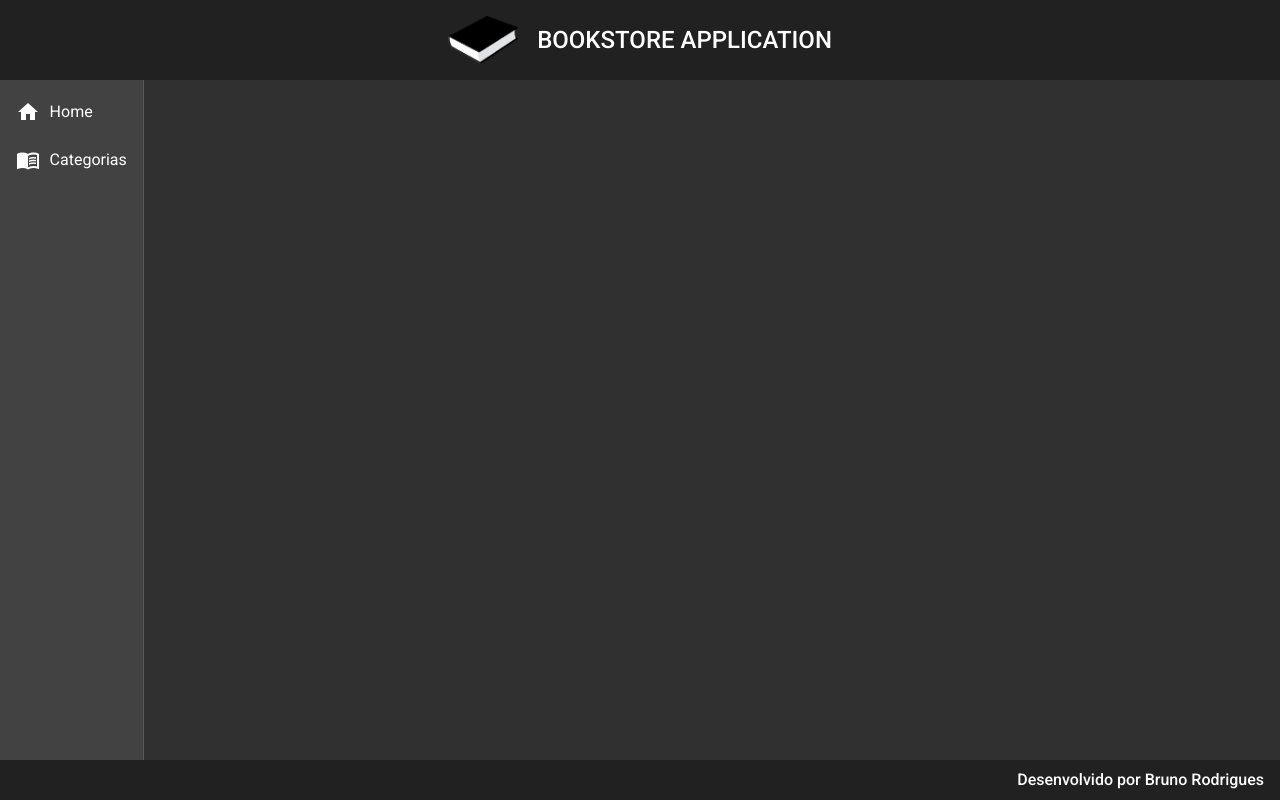
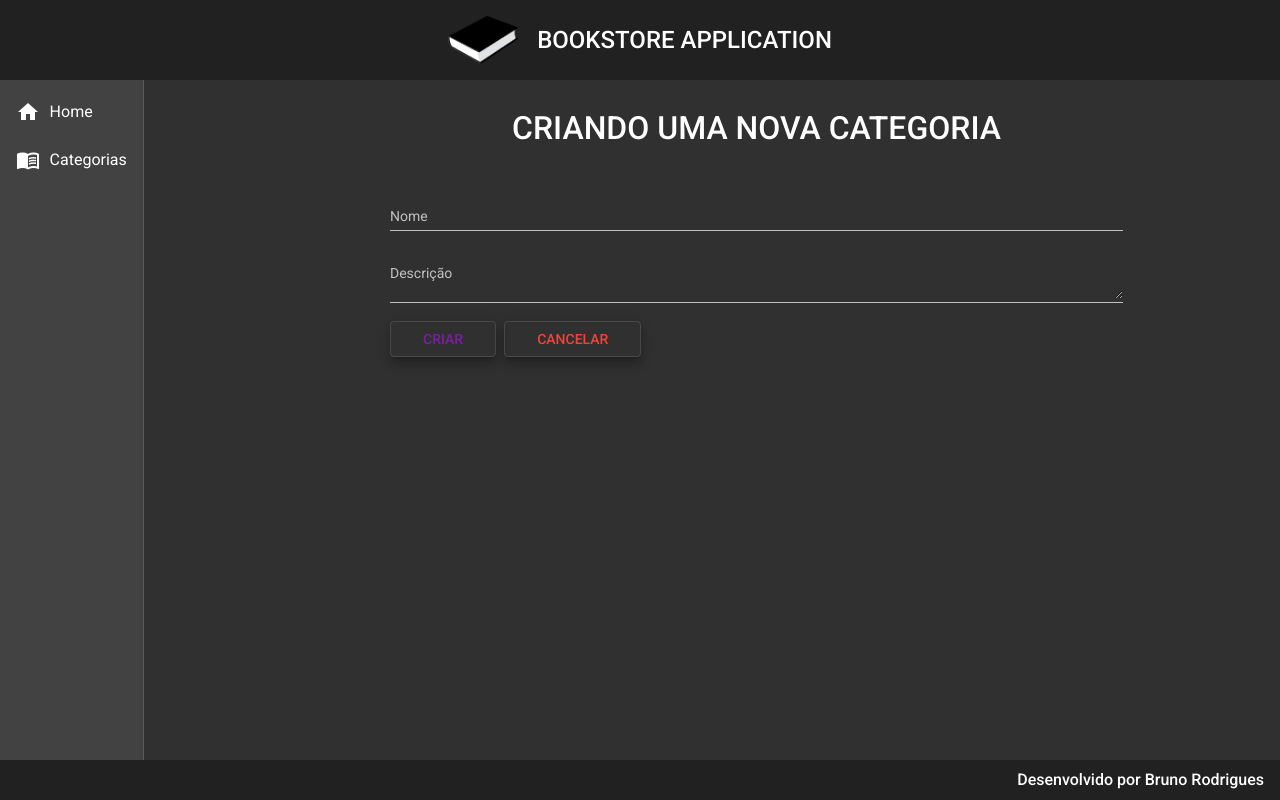
Before and after one commit to BrunoRodriguesN/bookstore-front, an Angular app: page /categorias/create in a window 1280 px wide. Before the commit this address led to /. Built offline with nearby package versions, Linux system fonts and the light colour scheme.

Commit message:
metodo create implementado para categoria

```diff
--- /dev/null
+++ b/src/app/components/views/categoria/categoria-create/categoria-create.component.css
@@ -0,0 +1,26 @@
+form{
+    text-align: center;
+    width: 70%;
+    margin: 2rem auto 0 auto;
+}
+
+h1{
+    font-size: 2rem;
+    font-weight: 500;
+    margin-bottom: 3rem;
+}
+
+.form{
+    width: 100%;
+}
+
+.buttons{
+    width: 100%;
+    text-align: start;
+}
+
+button{
+    margin-right: .5rem;
+    padding-right: 2rem;
+    padding-left:  2rem;
+}
--- /dev/null
+++ b/src/app/components/views/categoria/categoria-create/categoria-create.component.html
@@ -0,0 +1,18 @@
+<form >
+   <h1>CRIANDO UMA NOVA CATEGORIA </h1>
+
+   <mat-form-field class="form">
+       <mat-label>Nome</mat-label>
+       <input matInput [(ngModel)]="categoria.nome" type="text" name="nome" placeholder="Ex. Computação">
+   </mat-form-field>
+
+   <mat-form-field class="form">
+    <mat-label>Descrição</mat-label>
+    <textarea matInput  [(ngModel)]="categoria.descricao" type="text" name="descricao" placeholder="Ex. Livros de computação"></textarea>
+    </mat-form-field>
+
+    <div class="buttons">
+     <button (click)="create()"class="mat-elevation-z8" mat-stroked-button color="primary">CRIAR</button>
+     <button class="mat-elevation-z8" mat-stroked-button color="warn">CANCELAR</button>
+    </div>
+</form>
--- /dev/null
+++ b/src/app/components/views/categoria/categoria-create/categoria-create.component.ts
@@ -0,0 +1,35 @@
+import { Component, OnInit } from '@angular/core';
+import { Router } from '@angular/router';
+import { Categoria } from '../categoria.model';
+import { CategoriaService } from '../categoria.service';
+
+@Component({
+  selector: 'app-categoria-create',
+  templateUrl: './categoria-create.component.html',
+  styleUrls: ['./categoria-create.component.css']
+})
+export class CategoriaCreateComponent implements OnInit {
+
+  categoria: Categoria = {
+    nome: '',
+    descricao: ''
+  }
+
+  constructor(private service: CategoriaService, private router: Router) { }
+
+  ngOnInit(): void {
+  }
+
+  create(): void{
+    this.service.create(this.categoria).subscribe((resposta) => {
+      this.router.navigate(['categorias'])
+      this.service.mensagem('Categoria criada com sucesso! ');
+    }, err => {
+      for(let i = 0; i< err.error.errors.length; i++){
+        this.service.mensagem(err.error.errors[i].message)
+      }
+
+    })
+  }
+
+}
--- a/src/app/components/views/categoria/categoria-read/categoria-read.component.html
+++ b/src/app/components/views/categoria/categoria-read/categoria-read.component.html
@@ -2,7 +2,7 @@
     <div class="title">
         <h1>Categoria</h1>
     </div>
-    <button class="mat-elevation-z8" mat-stroked-button color="primary">NOVA CATEGORIA</button>
+    <button class="mat-elevation-z8" (click)="navegarParaCategoriaCreate()" mat-stroked-button color="primary">NOVA CATEGORIA</button>
 
     <div class="mat-elevation-z8 content-table">
         <table class="table" mat-table [dataSource]="categorias">
--- a/src/app/components/views/categoria/categoria-read/categoria-read.component.ts
+++ b/src/app/components/views/categoria/categoria-read/categoria-read.component.ts
@@ -1,4 +1,5 @@
 import { Component, OnInit } from '@angular/core';
+import { Router } from '@angular/router';
 import { Categoria } from '../categoria.model';
 import { CategoriaService } from '../categoria.service';
 
@@ -13,7 +14,7 @@
 
   displayedColumns: string[] = ["id", "nome", "descricao", "livros","acoes"];
 
-  constructor(private service: CategoriaService) { }
+  constructor(private service: CategoriaService, private router: Router) { }
 
   ngOnInit(): void {
     this.findAll();
@@ -27,5 +28,8 @@
     })
   }
 
+  navegarParaCategoriaCreate(){
+    this.router.navigate(["categorias/create"])
+  }
 
 }
--- a/src/app/components/views/categoria/categoria.model.ts
+++ b/src/app/components/views/categoria/categoria.model.ts
@@ -1,5 +1,5 @@
 export interface Categoria {
     id?: String;
-    name: String;
+    nome: String;
     descricao: String;
 }
--- a/src/app/components/views/categoria/categoria.service.ts
+++ b/src/app/components/views/categoria/categoria.service.ts
@@ -1,5 +1,6 @@
 import { HttpClient } from '@angular/common/http';
 import { Injectable } from '@angular/core';
+import { MatSnackBar } from '@angular/material/snack-bar';
 import { Observable } from 'rxjs';
 import { environment } from 'src/environments/environment';
 import { Categoria } from './categoria.model';
@@ -11,10 +12,25 @@
 
   baseUrl: String = environment.baseUrl
 
-  constructor(private http: HttpClient) { }
+  constructor(private http: HttpClient, private _snack: MatSnackBar) { }
 
   findAll(): Observable<Categoria[]> {
     const url = `${this.baseUrl}/categorias`
     return this.http.get<Categoria[]>(url)
   }
+
+  create(categoria: Categoria): Observable<Categoria>{
+    const url = `${this.baseUrl}/categorias`
+    return this.http.post<Categoria>(url, categoria);
+    }
+
+    mensagem(str: String): void {
+      this._snack.open(`${str}`, `OK`, {
+        horizontalPosition: 'end',
+        verticalPosition: 'top',
+        duration: 3000
+      })
+
+    }
+
 }
```
Also changed, not shown: src/app/app-routing.module.ts (+6 -1 lines), src/app/app.module.ts (+12 -1 lines).
